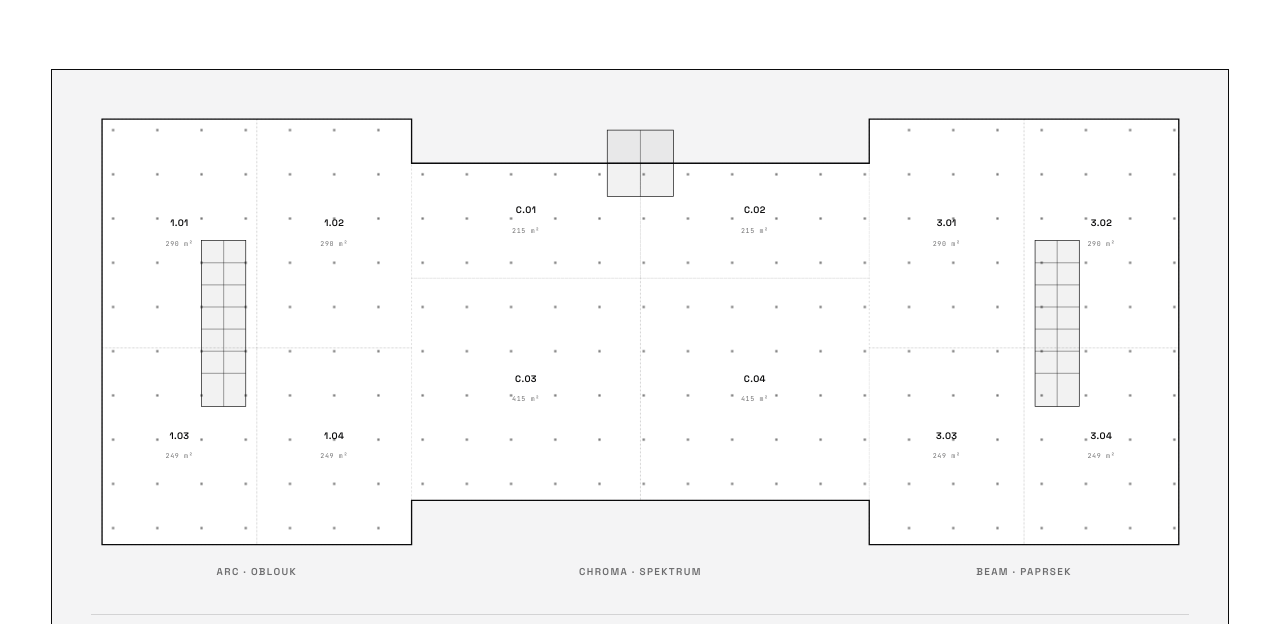
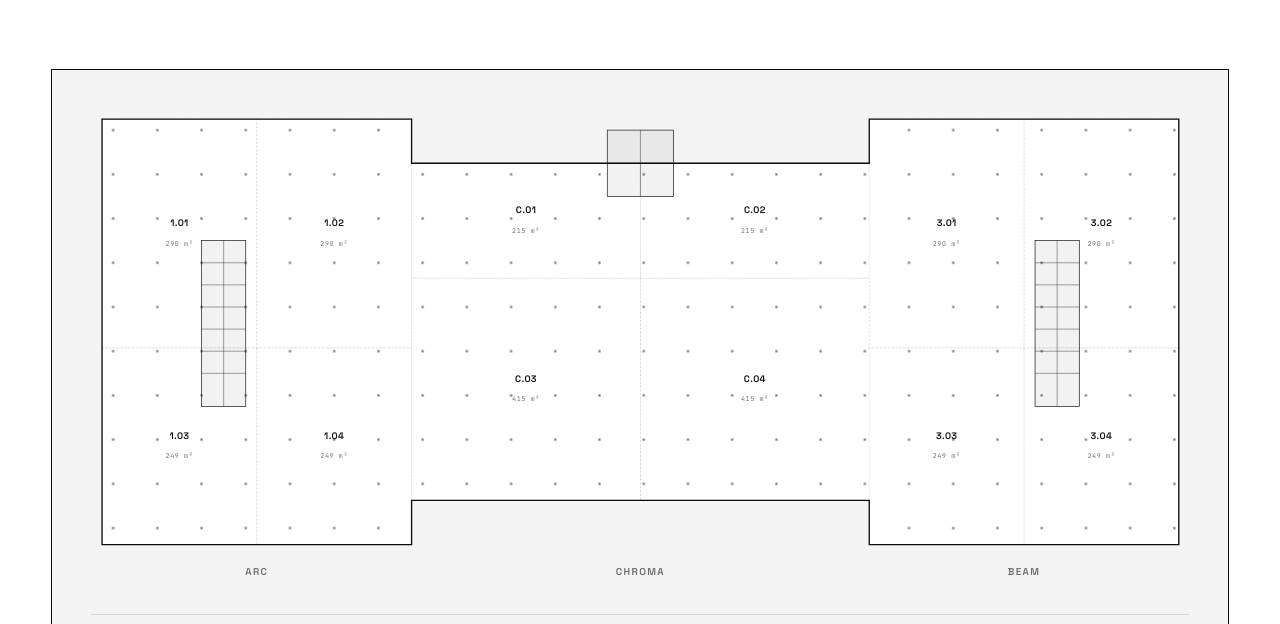
Before and after one commit to marekkoudelka/OXYMA, a plain HTML site: page nabidka-prostor.html in a window 1280 px wide. Shown: the part 972-1596 px from the top of the page. Drawn offline with Linux system fonts and the light colour scheme; a web font is replaced by a local one.

Commit message:
Nabídka prostor planner SVG labels: drop · Oblouk/Spektrum/Paprsek, keep only ARC/CHROMA/BEAM

```diff
--- a/nabidka-prostor.html
+++ b/nabidka-prostor.html
@@ -114,9 +114,9 @@
 
           <!-- Building labels — below the outline -->
           <g class="planner-bldg-labels">
-            <text x="300"  y="844" text-anchor="middle">ARC · OBLOUK</text>
-            <text x="994"  y="844" text-anchor="middle">CHROMA · SPEKTRUM</text>
-            <text x="1688" y="844" text-anchor="middle">BEAM · PAPRSEK</text>
+            <text x="300"  y="844" text-anchor="middle">ARC</text>
+            <text x="994"  y="844" text-anchor="middle">CHROMA</text>
+            <text x="1688" y="844" text-anchor="middle">BEAM</text>
           </g>
         </svg>
 
```
